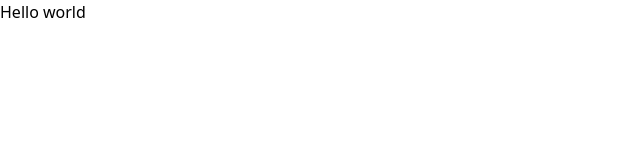
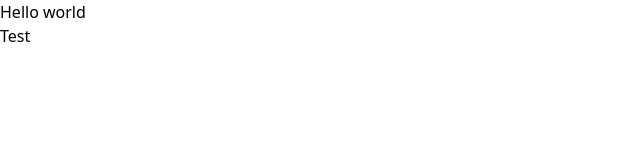
Before and after one commit to wwsalmon/semantic-editor, a Next.js app: page / in a window 1280 px wide. Shown: the top 160 px of the page, without its empty margins (0-640 px from the left). Built offline with nearby package versions, Linux system fonts and the light colour scheme.

Commit message:
add basic slate editor

```diff
--- a/package.json
+++ b/package.json
@@ -11,6 +11,9 @@
     "next": "12.1.6",
     "react": "^18.1.0",
     "react-dom": "^18.1.0",
+    "slate": "^0.82.0",
+    "slate-history": "^0.66.0",
+    "slate-react": "^0.82.0",
     "typescript": "^4.6.4"
   },
   "devDependencies": {
--- a/pages/index.tsx
+++ b/pages/index.tsx
@@ -1,5 +1,26 @@
+import {useMemo} from "react";
+import {withHistory} from "slate-history";
+import {Slate, Editable, ReactEditor, withReact} from "slate-react";
+import {createEditor, Descendant} from "slate";
+
+const initialValue: Descendant[] = [
+    {
+        type: "paragraph",
+        children: [
+            {text: "Test"},
+        ]
+    }
+]
+
 export default function Home() {
+    const editor = useMemo(() => withHistory(withReact(createEditor() as ReactEditor)), []);
+
     return (
-        <p>Hello world</p>
+        <>
+            <p>Hello world</p>
+            <Slate editor={editor} value={initialValue}>
+                <Editable placeholder="Enter your text"/>
+            </Slate>
+        </>
     );
 }
```
Also changed, not shown: slate-types.d.ts (added, +18 -0 lines), 1 other file (tests, documents, lock files or other folders).
